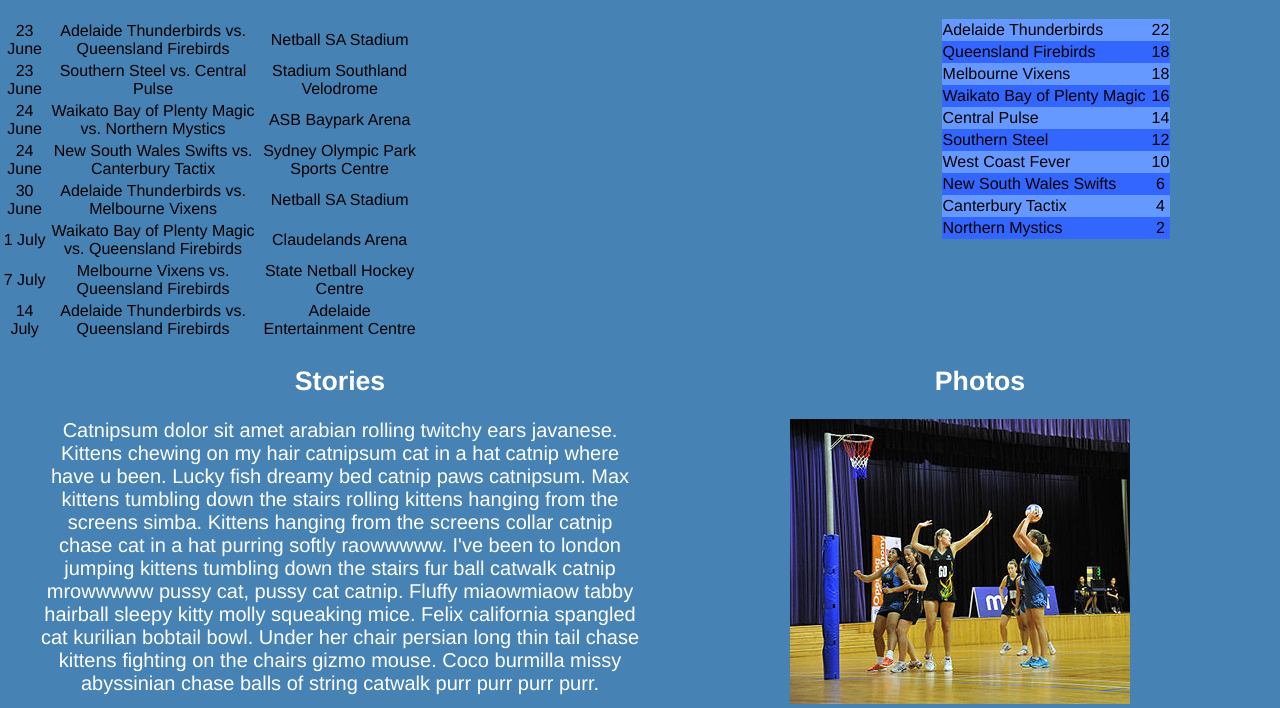
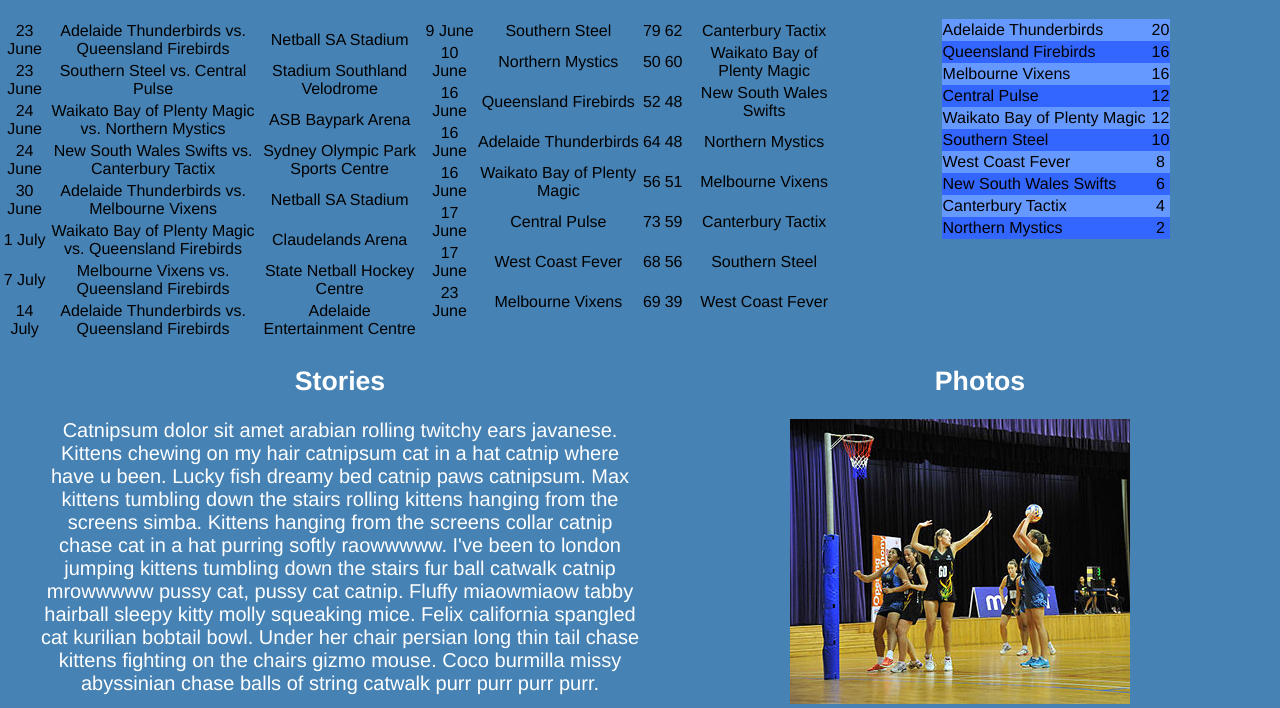
Before and after one commit to LizbethKim/NetballWebsite, a plain HTML site: page index.html in a window 1280 px wide. Shown: the part 116-824 px from the top of the page. Drawn offline with Linux system fonts and the light colour scheme.

Commit message:
Rearranged the front page, and finished front page

```diff
--- a/index.html
+++ b/index.html
@@ -40,7 +40,8 @@
 
   <div>
     <h2>Scores</h2>
-
+    <table id = "scores"> </table>
+    <script> populateScores("#scores") </script>
   </div>
 
   <div>
--- a/js/leaderBoard.js
+++ b/js/leaderBoard.js
@@ -9,7 +9,6 @@ function teamStandings(){
 	for (var i = 0; i < teams.length; i++){
 		teamList.push({ "name" : teams[i].region + " " + teams[i].name, "points" : 0});
 	}
-	console.log(dataSet.length);
 	for (var i = 0; i < dataSet.length; i++){
 		if (dataSet[i].homeTeamScore > dataSet[i].awayTeamScore)
 			find(function(e){return e.name === dataSet[i].homeTeam}, teamList).points += 2;
--- a/js/upcomingMatches.js
+++ b/js/upcomingMatches.js
@@ -1,12 +1,27 @@
 function populateMatches(tableId){
 	var len = newData.length - 1;
-	var data = newData[len].data;
-	data = data.splice(newData[len].data.length - 8, newData[len].data.length);
-	$.each(data, function(idx, e){
+	var dat = newData[len].data;
+	dat = dat.splice(newData[len].data.length - 8, newData[len].data.length);
+	$.each(dat, function(idx, e){
 		var tr = $('<tr>');
 			$(tr).append($('<td>').text(e.dayNumber + " " + e.month));
 			$(tr).append($('<td>').text(e.homeTeam + " vs. " + e.awayTeam));
 			$(tr).append($('<td>').text(e.venue));
 			$(tableId).append($(tr));
-	})
+	});
 }
+
+function populateScores(tableId){
+	var len = newData.length - 1;
+	var dat = newData[len].data;
+	dat = dat.splice(newData[len].data.length - 8, newData[len].data.length);
+	$.each(dat, function(idx, e){
+		var tr = $('<tr>')
+			.append($('<td>').text(e.dayNumber + " " + e.month));
+			$(tr).append($('<td>').text(e.homeTeam));
+			$(tr).append($('<td>').text(e.homeTeamScore));
+			$(tr).append($('<td>').text(e.awayTeamScore));
+			$(tr).append($('<td>').text(e.awayTeam));
+			$(tableId).append($(tr));
+	});
+}
```
